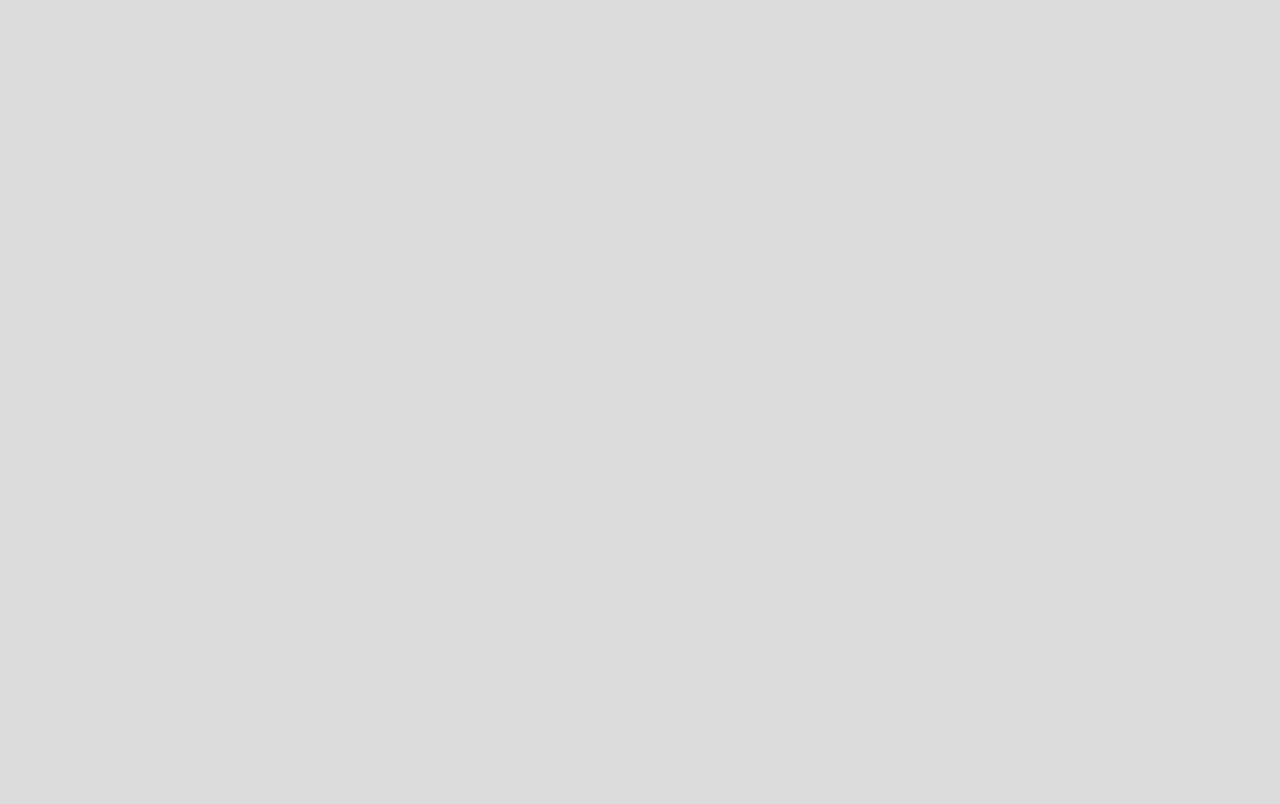
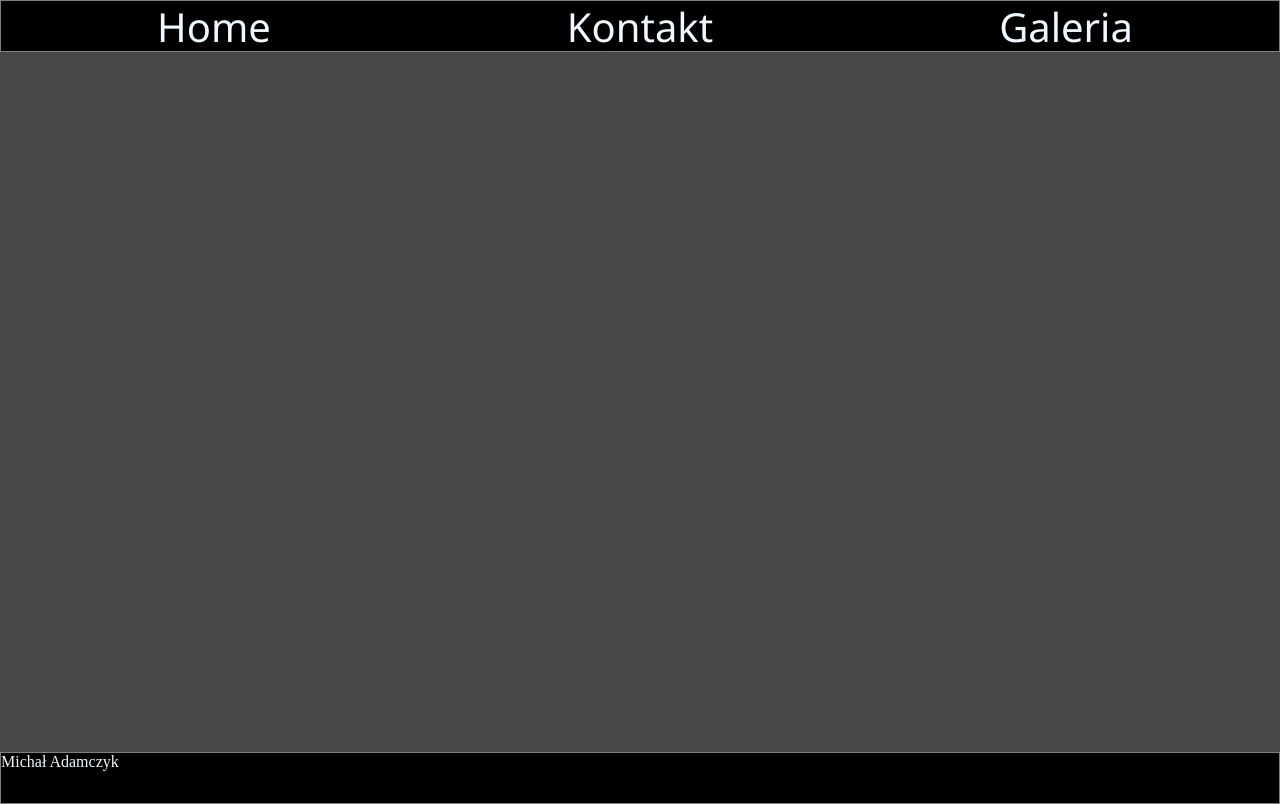
Before and after one commit to Major9621/Aplikacje-Webowe, a plain HTML site: page Projekt 1/home.html in a window 1280 px wide. Drawn offline with Linux system fonts and the light colour scheme; files that its build step writes are made by us from their sources.

Commit message:
footer header

```diff
--- a/Projekt 1/home.html
+++ b/Projekt 1/home.html
@@ -6,7 +6,13 @@
     <link rel="stylesheet" href="style.css">
 </head>
 <body>
+    <nav class="header">
+        <nav><a>Home</a></nav>
+        <nav><a>Kontakt</a></nav>
+        <nav><a>Galeria</a></nav>
+    </nav>
 
-
+    <nav class="container"></nav>
+    <nav class="footer">Michał Adamczyk</nav>
 </body>
 </html>
--- /dev/null
+++ b/Projekt 1/style.css
@@ -0,0 +1,47 @@
+body {
+    background-color: #474747;
+    padding: 0px;
+    margin: 0px;
+}
+
+.header {
+    background-color: black;
+    color:aliceblue;
+    display: flex;
+    height: 50px;
+    border: solid 1px grey;
+}
+
+.header nav {
+    text-align: center;
+    display: flex;
+    justify-content: center;
+    align-items: center;
+    font-size:40px;
+    font-family: notoSans;
+    width:20%;
+    margin:auto;
+    height: 100%;
+}
+
+.header nav:hover {
+    color: orange;
+    background-color: #474747;
+}
+
+.container {
+    width:100%;
+    height:700px;
+}
+
+.footer {
+    background-color: black;
+    color:aliceblue;
+    height: 50px;
+    border: solid 1px grey;
+}
+
+@font-face {
+    font-family: notoSans;
+    src: url("NotoSans-Regular.ttf");
+}
```
Also changed, not shown: Projekt 1/NotoSans-Regular.ttf (added).
